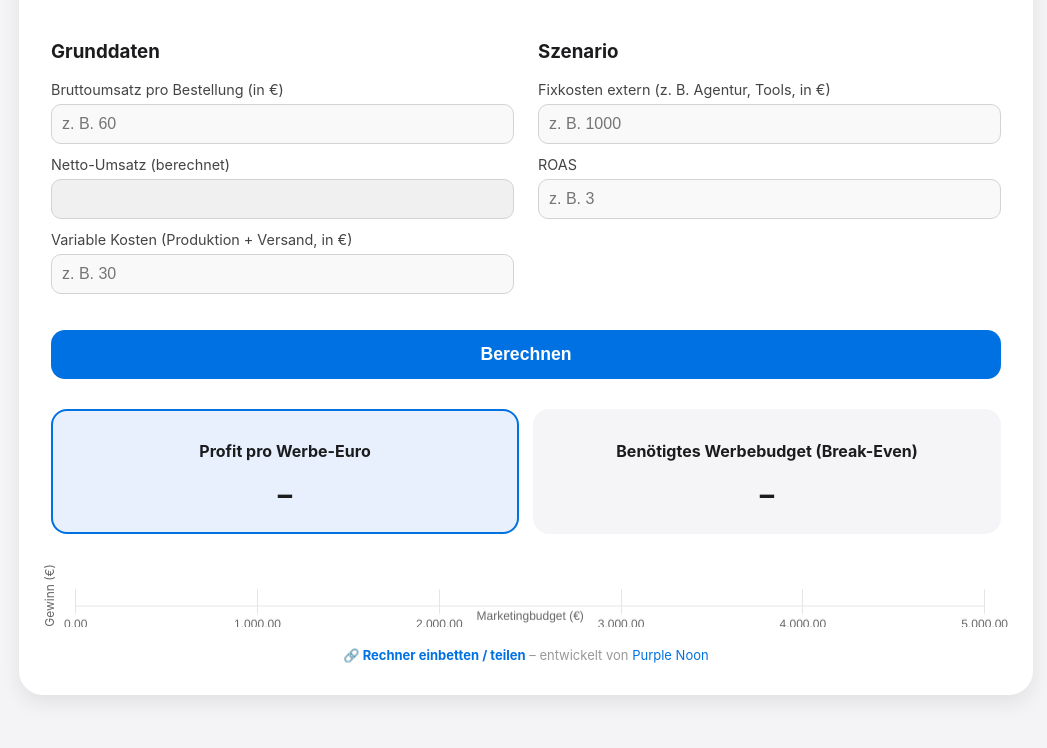
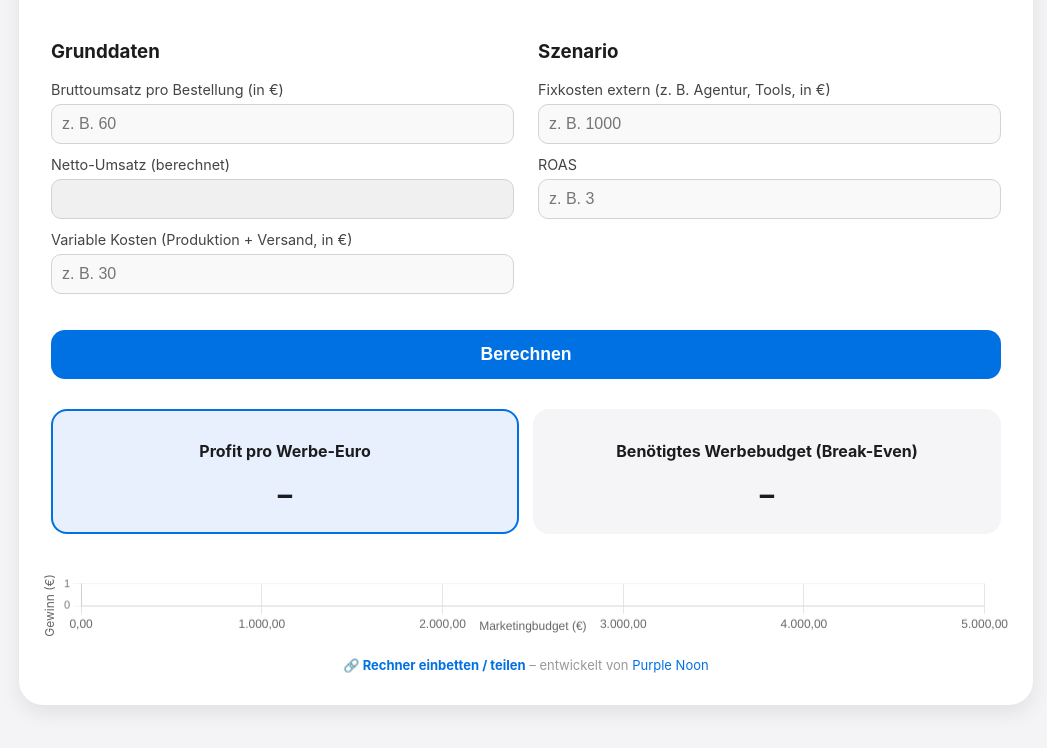
Before and after one commit to p-noon/marketing-budget-rechner, a plain HTML site: page index.html in a window 1280 px wide. Both pictures are taken after a click on the button "Berechnen". Shown: the part 198-946 px from the top of the page, without its empty margins (114-1161 px from the left). Drawn offline with nearby package versions, Linux system fonts and the light colour scheme.

Commit message:
Update index.html

```diff
--- a/index.html
+++ b/index.html
@@ -113,6 +113,7 @@ input:focus {
   display: flex;
   align-items: center;
   justify-content: center;
+  margin-top: 40px;
 }
 .y-axis-label {
   writing-mode: vertical-rl;
@@ -123,7 +124,6 @@ input:focus {
   flex-shrink: 0;
 }
 canvas {
-  margin-top:20px;
   width:100%;
   height:300px;
   flex: 1;
@@ -131,7 +131,7 @@ canvas {
 
 /* --- MOBILE ANPASSUNGEN --- */
 @media (max-width:600px){
-  canvas { height:500px !important; }
+  canvas { height:400px !important; }
   .result-grid {
     grid-template-columns:1fr;
     margin-bottom:40px;
@@ -337,7 +337,14 @@ function calcBudget(){
           }
         },
         y:{
-          display:false  /* keine Skala, nur vertikales Label links */
+          ticks:{
+            display:true,
+            color:'#777',
+            font:{size: window.innerWidth<600?9:11},
+            maxTicksLimit:window.innerWidth<600?4:6,
+            callback:(val)=>fmt(val,0)
+          },
+          grid:{color:'rgba(0,0,0,0.05)'}
         }
       }
     }
```
